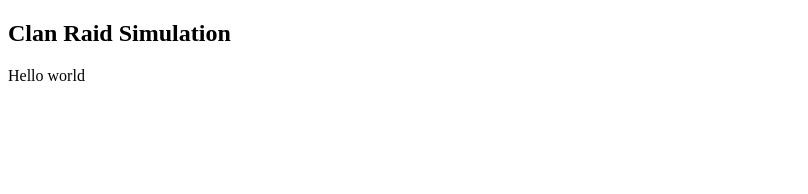
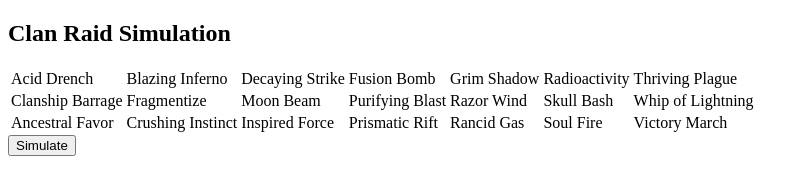
Before and after one commit to Kloppie5/TapTitans2-ClanRaid-Simulation, a plain HTML site: page index.html in a window 1280 px wide. Shown: the whole page, without its empty margins (0-808 px from the left). Drawn offline with nearby package versions, Linux system fonts and the light colour scheme.

Commit message:
Clicking on cards marks them

```diff
--- a/index.html
+++ b/index.html
@@ -3,13 +3,59 @@
 <html>
   <head>
     <title>Tap Titans 2 Clan Raid Simulation</title>
+    <style>
+      .selected {
+        color: blue;
+      }
+    </style>
+    <script src="https://ajax.googleapis.com/ajax/libs/jquery/2.1.4/jquery.min.js"></script>
+    <script type="text/javascript">
+      $(document).ready(function(){
+        $(".card").click(function () {
+            $(this).toggleClass("selected");
+        });
+      });
+
+      function simulate() {
+        alert("Simulating");
+      }
+   </script>
   </head>
   <body>
     <header>
       <h2>Clan Raid Simulation</h2>
     </header>
 
-    Hello world
+    <table id="cards">
+      <tr>
+        <td class="card">Acid Drench</td>
+        <td class="card">Blazing Inferno</td>
+        <td class="card">Decaying Strike</td>
+        <td class="card">Fusion Bomb</td>
+        <td class="card">Grim Shadow</td>
+        <td class="card">Radioactivity</td>
+        <td class="card">Thriving Plague</td>
+      </tr>
+      <tr>
+        <td class="card">Clanship Barrage</td>
+        <td class="card">Fragmentize</td>
+        <td class="card">Moon Beam</td>
+        <td class="card">Purifying Blast</td>
+        <td class="card">Razor Wind</td>
+        <td class="card">Skull Bash</td>
+        <td class="card">Whip of Lightning</td>
+      </tr>
+      <tr>
+        <td class="card">Ancestral Favor</td>
+        <td class="card">Crushing Instinct</td>
+        <td class="card">Inspired Force</td>
+        <td class="card">Prismatic Rift</td>
+        <td class="card">Rancid Gas</td>
+        <td class="card">Soul Fire</td>
+        <td class="card">Victory March</td>
+      </tr>
+  </table>
+  <button onclick="simulate()">Simulate</button>
 
   </body>
 </html>
```
